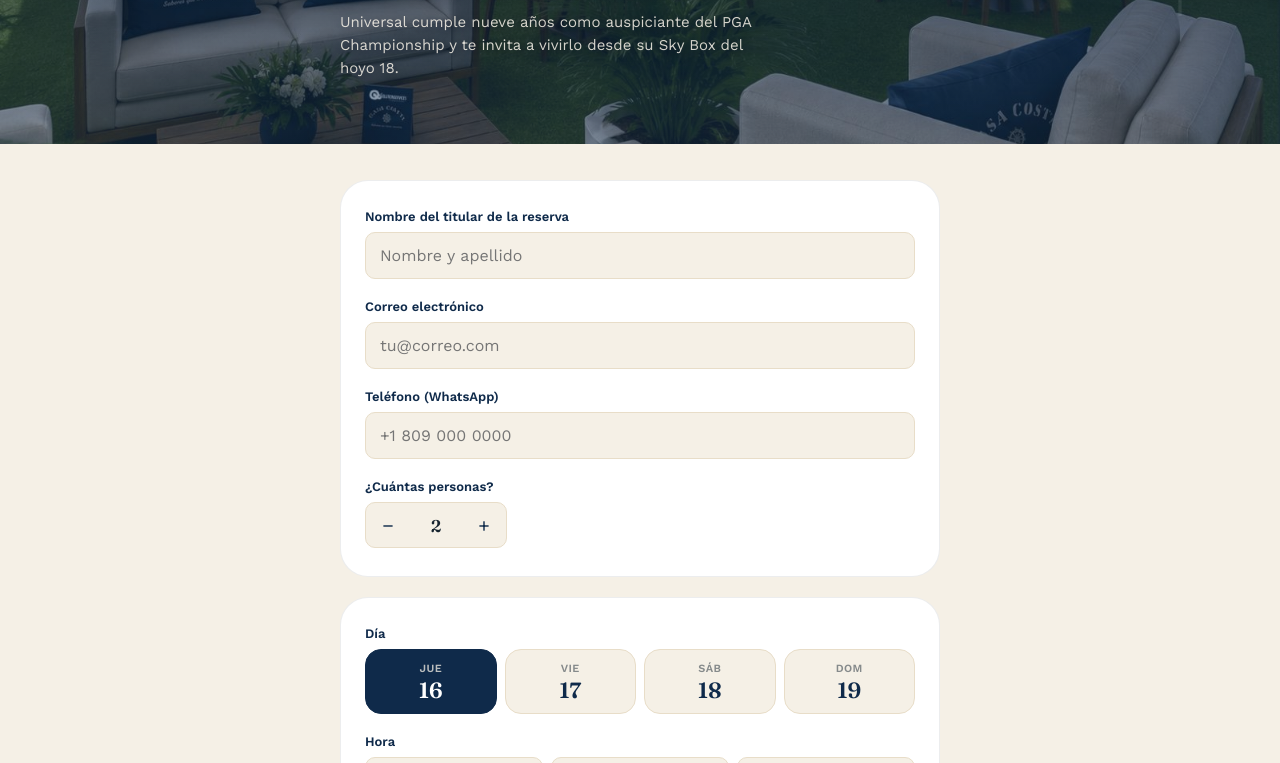
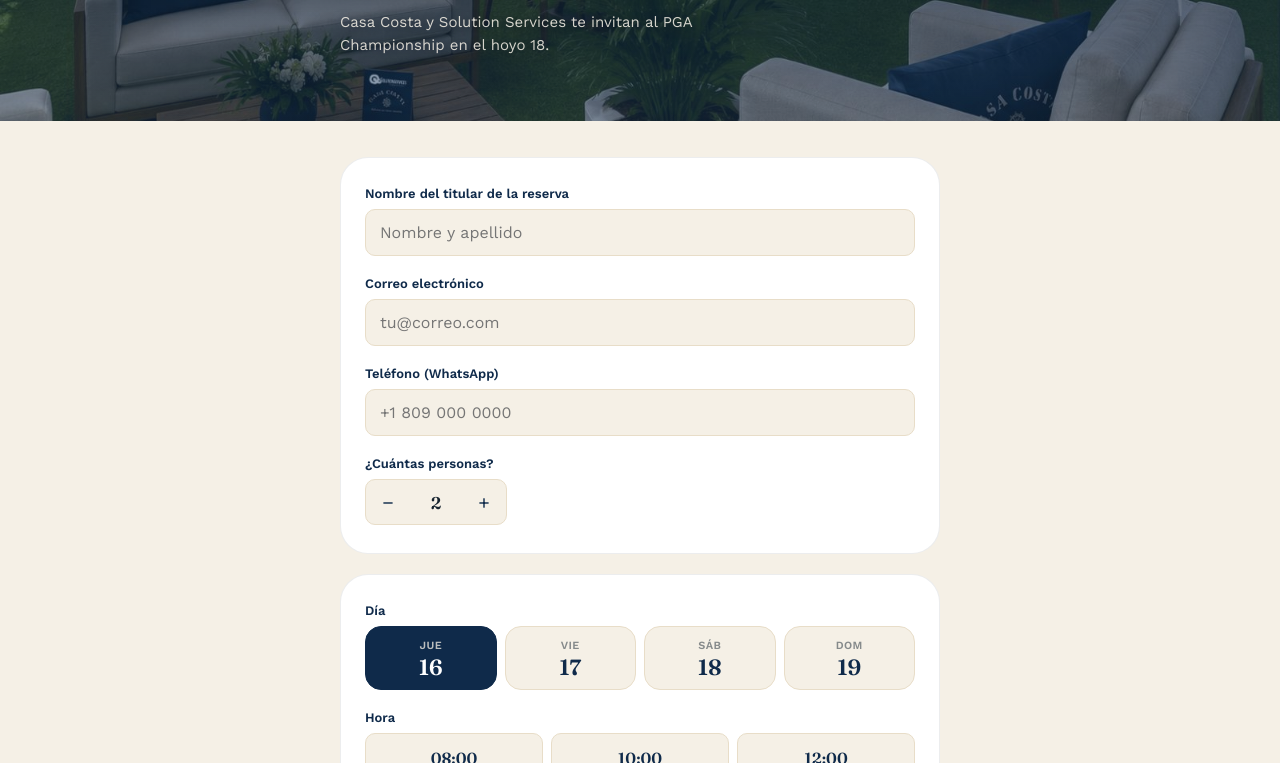
Before and after one commit to ninocvl/RSVP-Hoyo-18, a plain HTML site: page index.html in a window 1280 px wide. Shown: the part 337-1100 px from the top of the page. Drawn offline with nearby package versions, Linux system fonts and the light colour scheme; no server answers; a script that the page names is missing.

Commit message:
Fix texto

```diff
--- a/index.html
+++ b/index.html
@@ -458,7 +458,7 @@
     <div class="eyebrow"><span class="dot"></span> Sky Box Hoyo 18 · PGA Championship 2026</div>
     <h1>Reserva tu lugar<br><em>frente al hoyo 18</em></h1>
     <p class="hero-dates">16 al 19 de julio · Los Corales, Punta Cana</p>
-    <p class="hero-desc">Universal cumple nueve años como auspiciante del PGA Championship y te invita a vivirlo desde su Sky Box del hoyo 18.</p>
+    <p class="hero-desc">Casa Costa y Solution Services te invitan al PGA Championship en el hoyo 18.</p>
   </div>
 </section>
 
```
